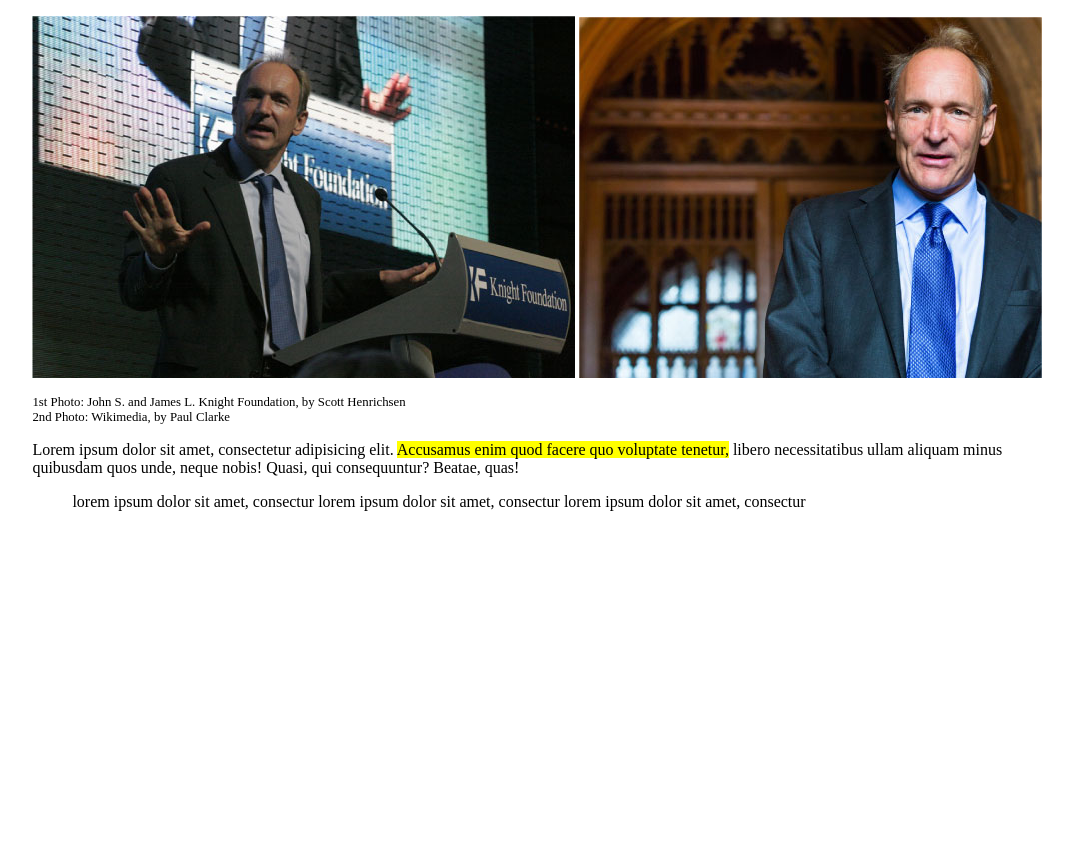
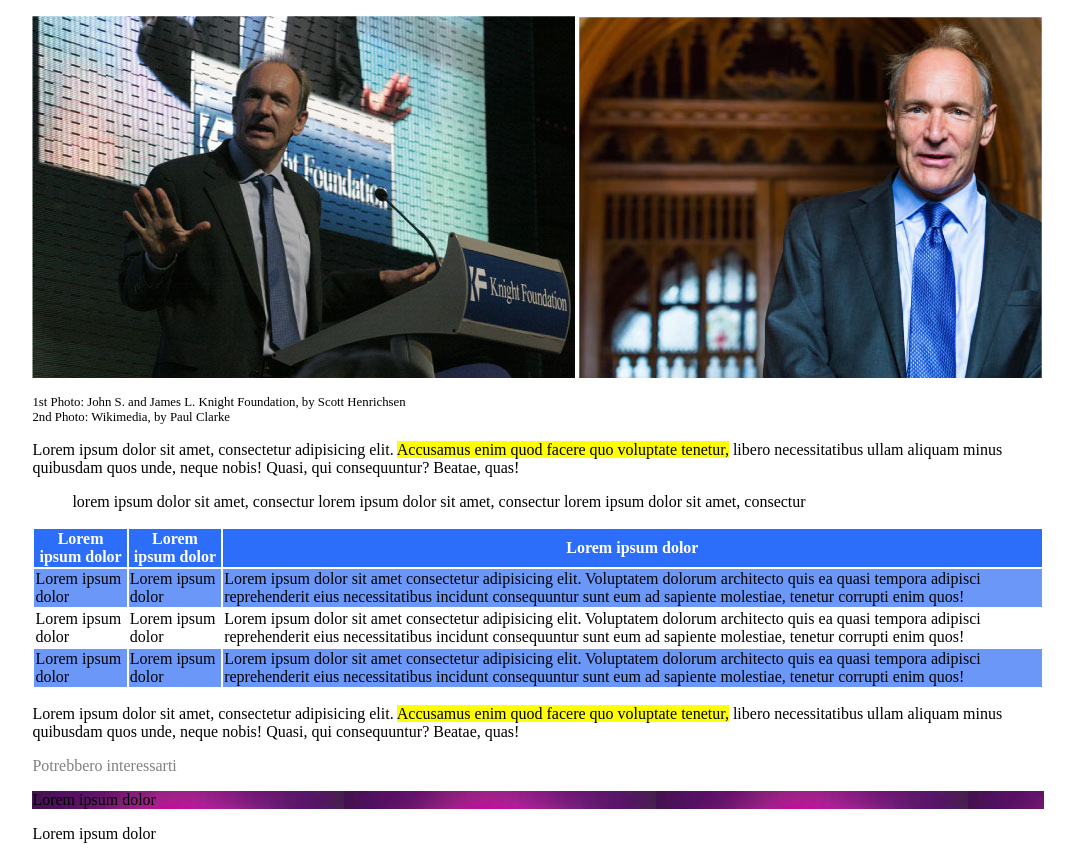
Before and after one commit to Sergjio97/html-css-booleaner, a plain HTML site: page index.html in a window 1280 px wide. Shown: the part 227-1086 px from the top of the page, without its empty margins (102-1177 px from the left). Before the commit the page ends 800 px from the top, so only its background shows below. Drawn offline with Linux system fonts and the light colour scheme.

Commit message:
fine esercizio

```diff
--- a/css/style.css
+++ b/css/style.css
@@ -49,6 +49,46 @@
 }
 /* / sezione contenuto */
 
+/* inizio sezione tabella */
+.tabella{
+    width: 80%;
+    margin: auto;
+}
+
+thead{
+    background-color: rgb(44, 109, 250);
+    color: white;
+}
+
+#corpotabella{
+    background-color: rgb(107, 152, 248);
+}
+/* / sezione tabella */
+
+/* inizio seconda sezione foto */
+#interesse{
+    width: 80%;
+    margin: auto;
+    color: grey;
+}
+
+.fotodinteresse{
+    height: 80%;
+    width: 80%;
+    margin: auto;
+    background-image: url(../img/monitor.jpg);
+}
+
+.fotodinteresse2{
+    width: 80%;
+    height: 80%;
+    margin: auto;
+
+}
+
+
+/* / seconda sezione foto */
+
 /* / main */
 
 /* inizio footer */
--- a/index.html
+++ b/index.html
@@ -43,6 +43,51 @@
             </ul>
         </div>
         <!-- / sezione contenuto -->
+
+        <!-- inizio sezione tabella -->
+        <div class="tabella">
+            <table>
+                <thead>
+                    <tr>
+                        <th>Lorem ipsum dolor</th>
+                        <th>Lorem ipsum dolor</th>
+                        <th>Lorem ipsum dolor</th>
+                    </tr>
+                </thead>
+
+                <tbody>
+                    <tr>
+                        <td id="corpotabella">Lorem ipsum dolor</td>
+                        <td id="corpotabella">Lorem ipsum dolor</td>
+                        <td id="corpotabella">Lorem ipsum dolor sit amet consectetur adipisicing elit. Voluptatem dolorum architecto quis ea quasi tempora adipisci reprehenderit eius necessitatibus incidunt consequuntur sunt eum ad sapiente molestiae, tenetur corrupti enim quos!</td>
+                    </tr>
+                    <tr>
+                        <td>Lorem ipsum dolor</td>
+                        <td>Lorem ipsum dolor</td>
+                        <td>Lorem ipsum dolor sit amet consectetur adipisicing elit. Voluptatem dolorum architecto quis ea quasi tempora adipisci reprehenderit eius necessitatibus incidunt consequuntur sunt eum ad sapiente molestiae, tenetur corrupti enim quos!</td>
+                    </tr>
+                    <tr>
+                        <td id="corpotabella">Lorem ipsum dolor</td>
+                        <td id="corpotabella">Lorem ipsum dolor</td>
+                        <td id="corpotabella">Lorem ipsum dolor sit amet consectetur adipisicing elit. Voluptatem dolorum architecto quis ea quasi tempora adipisci reprehenderit eius necessitatibus incidunt consequuntur sunt eum ad sapiente molestiae, tenetur corrupti enim quos!</td>
+                    </tr>
+                </tbody>
+            </table>
+        </div>
+        <!-- / sezione tabella -->
+
+        <!-- inizio seconda parte contenuto -->
+        <div class="contenuto">
+             <p>Lorem ipsum dolor sit amet, consectetur adipisicing elit. <span id="testoevidenziato">Accusamus enim quod facere quo voluptate tenetur,</span> libero necessitatibus ullam aliquam minus quibusdam quos unde, neque nobis! Quasi, qui consequuntur? Beatae, quas!</p>
+        </div>
+        <!-- / seconda parte contenuto -->
+
+        <!-- inizio seconda sezione foto -->
+        <div id="interesse"><p>Potrebbero interessarti</p></div>
+        <div class="fotodinteresse"><p>Lorem ipsum dolor</p></div>
+        <div class="fotodinteresse2"><p>Lorem ipsum dolor</p></div>
+
+        <!-- / seconda sezione foto -->
     </main>
     <!-- / main -->
 
```
